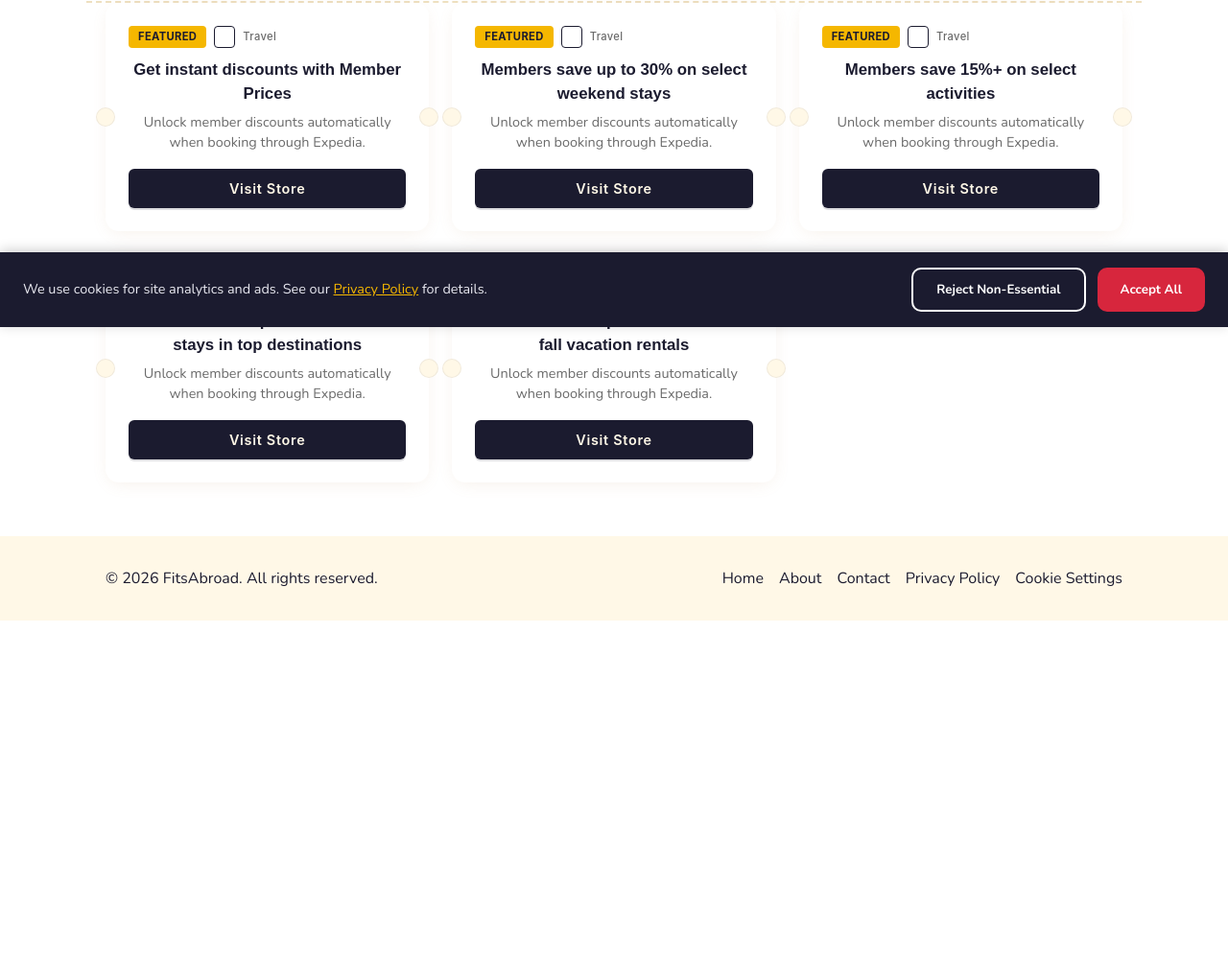
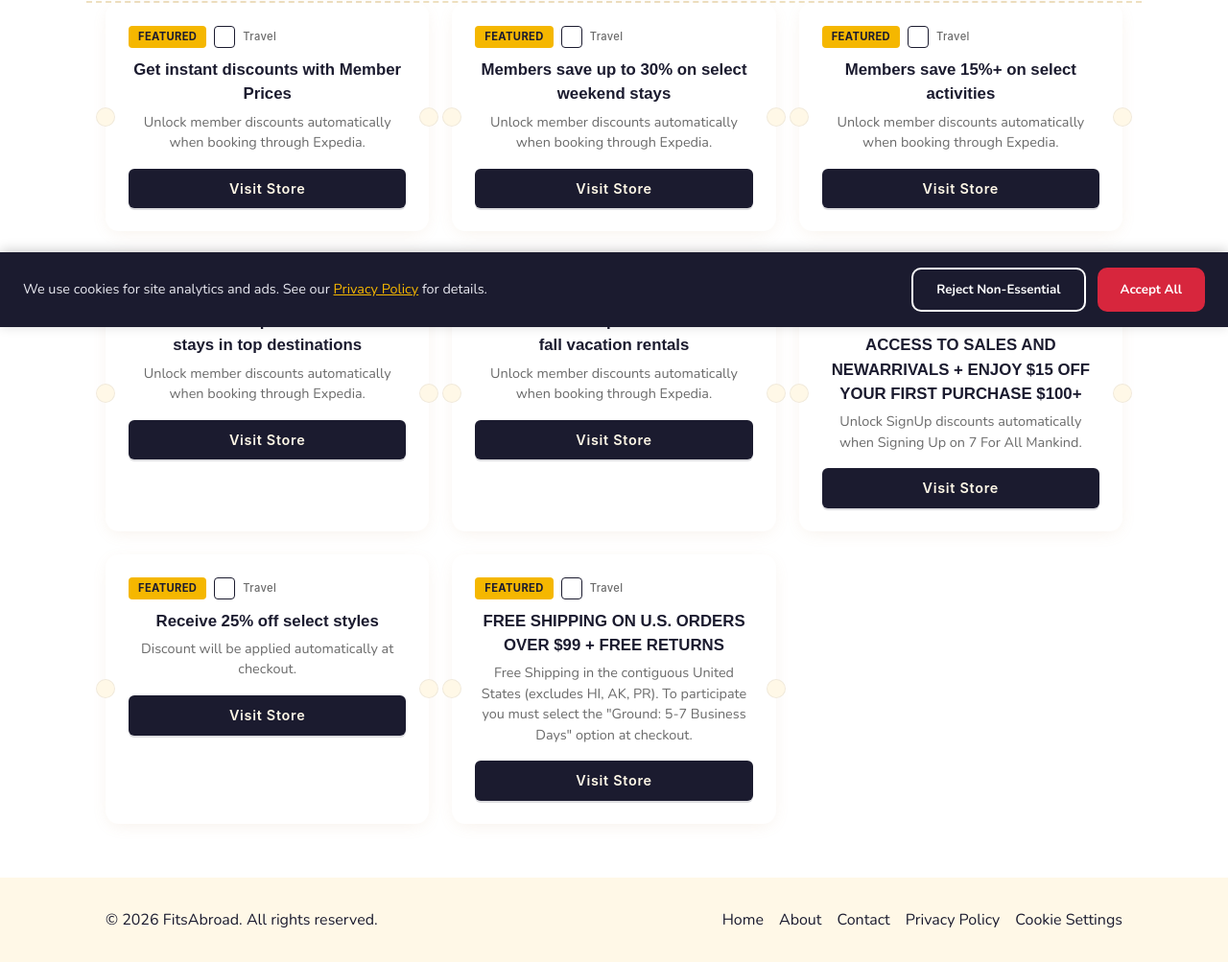
Before and after one commit to UmerShahmeerAhmad/FitsAbroad-site, a plain HTML site: page deals.html in a window 1280 px wide. Shown: the part 459-1462 px from the top of the page at 96% size. Before the commit the page ends 1106 px from the top, so only its background shows below. Drawn offline with nearby package versions, Linux system fonts and the light colour scheme.

Commit message:
updated deals.html

```diff
--- a/deals.html
+++ b/deals.html
@@ -234,7 +234,51 @@
   <p class="coupon-expiry" hidden>EXPIRY DATE</p>
 </article> -->
 
-
+<article class="coupon-card" data-category="travel" data-store="7-for-all-mankind" data-url="https://www.7forallmankind.com">
+  <div class="coupon-badges">
+    <span class="badge badge-featured">FEATURED</span>
+    <span class="badge badge-code"></span>
+    <span class="badge badge-category">Travel</span>
+  </div>
+  <h3 class="coupon-title">SIGN UP TO RECEIVE FIRST ACCESS TO SALES AND NEWARRIVALS + ENJOY $15 OFF YOUR FIRST PURCHASE $100+</h3>
+  <p class="coupon-desc">Unlock SignUp discounts automatically when Signing Up on 7 For All Mankind.</p>
+  <div class="coupon-actions">
+    <a href="https://www.7forallmankind.com" target="_blank" rel="sponsored nofollow noopener" class="btn btn-reveal" style="text-decoration:none; display:inline-block;">Visit Store</a>
+  </div>
+  <span class="coupon-store" hidden>7 For All Mankind</span>
+  <h4 class="coupon-discount" hidden>15%</h4>
+  <!-- <p class="coupon-expiry" hidden>Nov 12 - Nov 16</p> -->
+</article>
+<article class="coupon-card" data-category="travel" data-store="7-for-all-mankind" data-url="https://www.7forallmankind.com">
+  <div class="coupon-badges">
+    <span class="badge badge-featured">FEATURED</span>
+    <span class="badge badge-code"></span>
+    <span class="badge badge-category">Travel</span>
+  </div>
+  <h3 class="coupon-title">Receive 25% off select styles</h3>
+  <p class="coupon-desc">Discount will be applied automatically at checkout.</p>
+  <div class="coupon-actions">
+    <a href="https://www.7forallmankind.com" target="_blank" rel="sponsored nofollow noopener" class="btn btn-reveal" style="text-decoration:none; display:inline-block;">Visit Store</a>
+  </div>
+  <span class="coupon-store" hidden>7 For All Mankind</span>
+  <h4 class="coupon-discount" hidden>25%</h4>
+  <!-- <p class="coupon-expiry" hidden>Nov 12 - Nov 16</p> -->
+</article>
+<article class="coupon-card" data-category="travel" data-store="7-for-all-mankind" data-url="https://www.7forallmankind.com">
+  <div class="coupon-badges">
+    <span class="badge badge-featured">FEATURED</span>
+    <span class="badge badge-code"></span>
+    <span class="badge badge-category">Travel</span>
+  </div>
+  <h3 class="coupon-title">FREE SHIPPING ON U.S. ORDERS OVER $99 + FREE RETURNS</h3>
+  <p class="coupon-desc">Free Shipping in the contiguous United States (excludes HI, AK, PR). To participate you must select the "Ground: 5-7 Business Days" option at checkout.</p>
+  <div class="coupon-actions">
+    <a href="https://www.7forallmankind.com" target="_blank" rel="sponsored nofollow noopener" class="btn btn-reveal" style="text-decoration:none; display:inline-block;">Visit Store</a>
+  </div>
+  <span class="coupon-store" hidden>7 For All Mankind</span>
+  <h4 class="coupon-discount" hidden>Free Shipping</h4>
+  <!-- <p class="coupon-expiry" hidden>Nov 12 - Nov 16</p> -->
+</article>
 
       </div>
 
```
